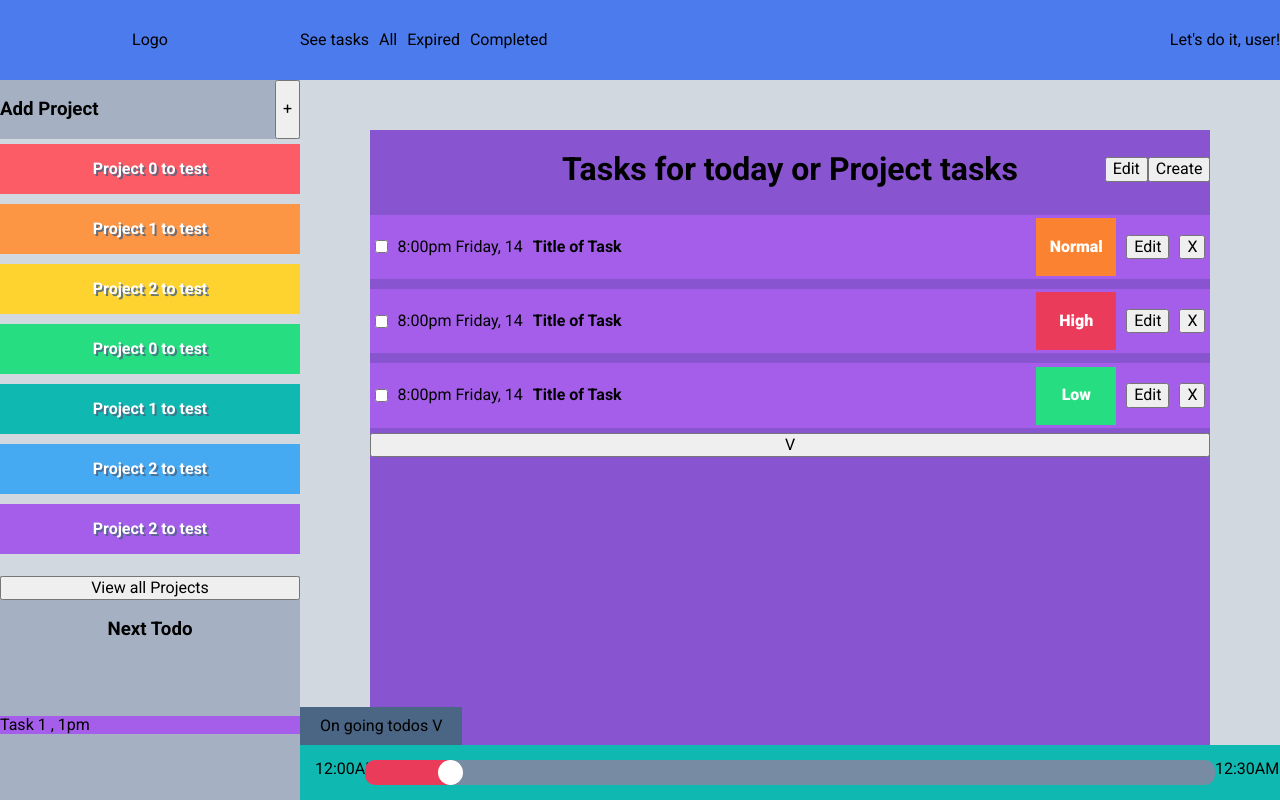
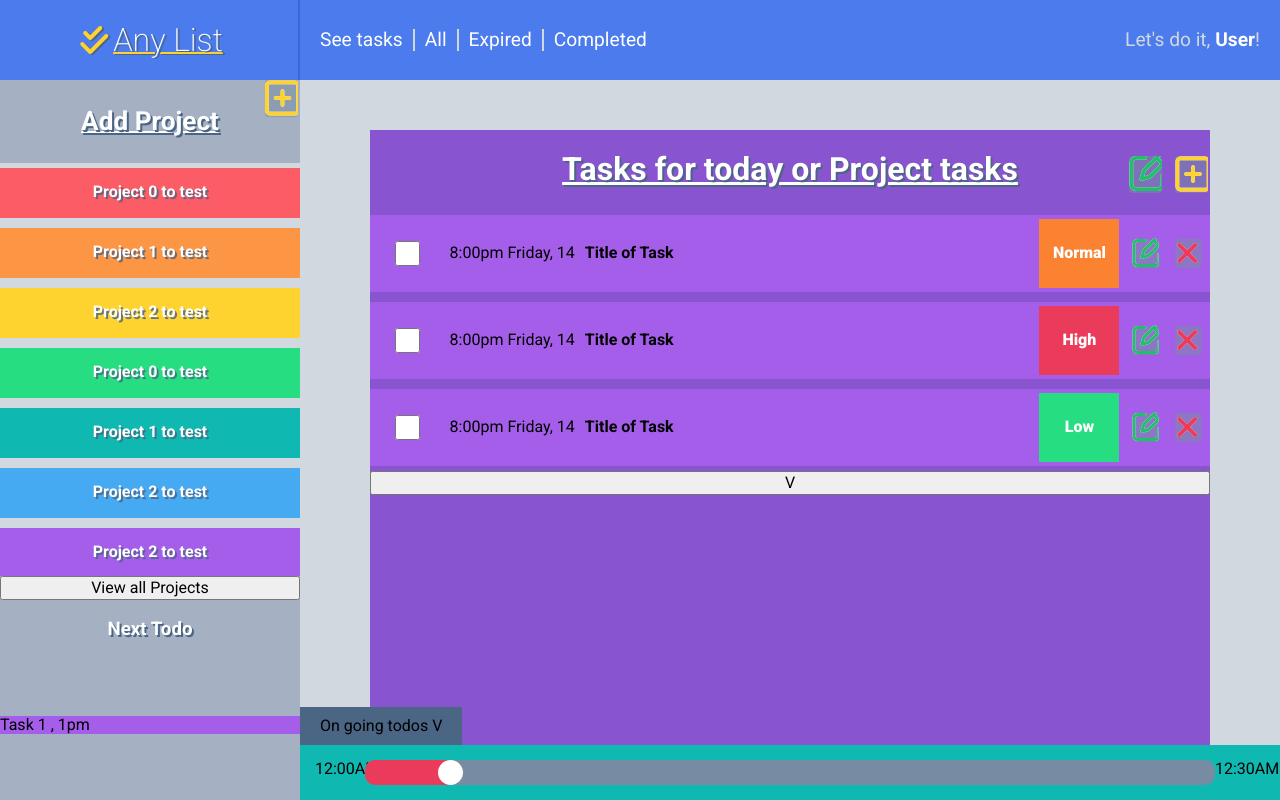
Before and after one commit to uryelah/Microverse-604-todo-list, a website built with webpack: page dist/index.html in a window 1280 px wide. Built offline with nearby package versions, Linux system fonts and the light colour scheme.

Commit message:
Add icons to todo buttons and spacing

```diff
--- a/dist/css/style.css
+++ b/dist/css/style.css
@@ -2,7 +2,7 @@
 /*------=======|FONTS|=======------*/
 /* ------------------------------- */
 
-@import url("https://fonts.googleapis.com/css?family=Roboto:100,400,700,900&display=swap");
+@import url("https://fonts.googleapis.com/css?family=Roboto:200,400,700,900&display=swap");
 
 /* ------------------------------- */
 /*------=====|COLOR PALET|=====------*/
@@ -42,6 +42,7 @@ body {
   grid-template-columns: 300px 1fr;
   height: 100vh;
   background-color: var(--twinkle-blue);
+  box-sizing: border-box;
 }
 
 button {
@@ -53,6 +54,8 @@ button {
   display: flex;
   width: 100%;
   justify-content: center;
+  color: #fff;
+  text-shadow: 2px 2px 0 var(--blue-horizon);
 }
 
 .action-btn {
@@ -266,6 +269,7 @@ button {
   grid-template-rows: 80px 1fr 200px;
   height: 100vh;
   background-color: var(--innuendo);
+  box-sizing: border-box;
 }
 
 .logo {
@@ -275,10 +279,54 @@ button {
   align-items: center;
   align-content: center;
   background-color: var(--c64-ntsc);
+  font-size: 2rem;
+  font-weight: 200;
+  text-shadow: 2px 1px 0 var(--blue-horizon);
+  border-right: 2px solid var(--royal-blue);
+}
+
+.logo i {
+  margin: 5px;
+  color: var(--flirtatious);
+}
+
+.logo span {
+  text-decoration: underline 2px var(--flirtatious);
+  color: #fff;
 }
 
 .projects-header {
-  justify-content: space-between;
+  justify-content: center;
+  text-decoration: underline 2px #fff;
+  box-sizing: border-box;
+  padding: 0 20px;
+  font-size: 1.4rem;
+  text-align: center;
+  position: relative;
+}
+
+.add-btn {
+  position: absolute;
+  right: 0;
+  display: flex;
+  width: fit-content;
+  padding: 0;
+  border: 0;
+  font-size: 2.5rem;
+  background-color: transparent;
+  margin-right: 2px;
+  color: var(--flirtatious);
+  height: 37px;
+  width: 33px;
+  overflow: hidden;
+  border-radius: 3px;
+  background-color: var(--blue-grey-50);
+}
+
+.add-btn i {
+  display: inline-block;
+  text-shadow: 0 0 0 #fff;
+  margin-top: -2px;
 }
 
 .projects-left {
@@ -290,6 +338,7 @@ button {
   align-items: center;
   overflow: scroll;
   height: 100%;
+  scrollbar-width: none;
 }
 
 .show-more {
@@ -306,6 +355,8 @@ button {
   scrollbar-width: none;
   align-items: center;
   background-color: var(--twinkle-blue);
+  scrollbar-width: none;
+  cursor: all-scroll;
 }
 
 .project {
@@ -319,6 +370,7 @@ button {
   cursor: pointer;
   color: #ffffff;
   text-shadow: 2px 2px 0 #4b6584d5;
+  flex-shrink: 0;
 }
 
 .project:nth-child(1n + 0) {
@@ -363,6 +415,10 @@ button {
   grid-column: 2;
   grid-row: 1;
   position: relative;
+  box-sizing: border-box;
+  height: 100vh;
+  overflow: scroll;
+  scrollbar-width: none;
 }
 
 /*------====|MAIN NAV|=====------*/
@@ -376,25 +432,47 @@ button {
 
 .nav-ul {
   margin: 0;
-  padding: 0;
   height: 100%;
   display: grid;
   align-items: center;
   grid-template-columns: repeat(4, max-content) 1fr max-content;
+  box-sizing: border-box;
+  padding: 0 20px;
+  overflow: hidden;
+  white-space: nowrap;
 }
 
 .nav-ul li {
   list-style: none;
   white-space: nowrap;
-  cursor: pointer;
 }
 
 .nav-ul li + li {
   margin-left: 10px;
+  padding-left: 10px;
+  border-left: 2px solid var(--twinkle-blue);
+}
+
+.left-nav {
+  cursor: pointer;
+}
+
+.left-nav, .right-nav {
+  font-weight: 400;
+  font-size: 1.2rem;
+  color: #fff;
 }
 
 .right-nav {
   grid-column: 6;
+  border-left: none !important;
+  color: var(--twinkle-blue);
+}
+
+.right-nav span {
+  color: #fff;
+  font-weight: 700;
+  cursor: pointer;
 }
 
 /*------====|MAIN CONTENT|=====------*/
@@ -406,9 +484,11 @@ button {
   justify-content: center;
   padding: 50px calc(50px + 2%);
   overflow-y: scroll;
+  scrollbar-width: none;
 }
 
 .main-list {
+  min-width: 450px;
   width: 100%;
   background-color: var(--gloomy-purple);
   display: flex;
@@ -418,6 +498,16 @@ button {
 
 .list-header {
   position: relative;
+  white-space: nowrap;
+  overflow: hidden;
+  height: 80px;
+  z-index: 100;
+}
+
+.list-header h1 {
+  color: #fff;
+  text-shadow: 2px 2px 0 var(--blue-horizon);
+  text-decoration: underline 3px #fff;
 }
 
 .group-right {
@@ -425,9 +515,21 @@ button {
   right: 0;
   top: 33%;
   height: 33%;
-  display: flex;
-  justify-content: center;
-  align-items: center;
+  display: grid;
+  grid-template-columns: repeat(2, 1fr);
+}
+
+.edit-btn {
+  color: var(--algal-fuel);
+}
+
+.group-right .edit-btn {
+  margin: 0 5px;
+  position: relative;
+}
+
+.edit-btn i {
+  margin-top: -5px;
 }
 
 .todos-container {
@@ -443,6 +545,8 @@ button {
   align-items: center;
   grid-template-columns: repeat(3, max-content) 1fr repeat(3, max-content);
   margin: 5px 0;
+  overflow-x: hidden;
+  white-space: nowrap;
 }
 
 .todo-complete,
@@ -452,6 +556,16 @@ button {
 .todo-edit,
 .todo-delete {
   margin: 20px 5px;
+}
+
+.todo-complete {
+  display: inline-block;
+  box-sizing: border-box;
+  border: 3px solid var(--nyc-taxi);
+  border-radius: 4px;
+  width: 25px;
+  height: 25px;
+  margin: 20px 25px;
 }
 
 .todo-priority {
@@ -481,8 +595,21 @@ button {
 .todo-edit {
   grid-column: 6;
 }
+
 .todo-delete {
   grid-column: 7;
+}
+
+.todo .add-btn {
+  transform: scale(0.8);
+}
+
+.todo .delete-btn {
+  position: relative;
+  color: var(--desire);
+}
+.todo .edit-btn {
+  position: relative;
 }
 
 /*------====|ON GOING BAR|=====------*/
--- a/dist/index.html
+++ b/dist/index.html
@@ -6,6 +6,7 @@
     <script src="./main.js"></script>
     <link rel="stylesheet" href="./css/style.css">
     <link rel="stylesheet" href="./css/normalize.css">
+    <script src="https://kit.fontawesome.com/bc4d064067.js" crossorigin="anonymous"></script>
     <title>Todo list</title>
 </head>
 <body>
@@ -148,7 +149,7 @@
                 <li id="see-all" class="left-nav todo-filter" >All</li>
                 <li id="see-expired"class="left-nav todo-filter" >Expired</li>
                 <li id="see-completed" class="left-nav todo-filter">Completed</li>
-                <li id="user" class="right-nav">Let's do it, user!</li>
+                <li id="user" class="right-nav">Let's do it, <span>User</span>!</li>
             </ul>
         </nav>
 
@@ -157,8 +158,8 @@
                 <header class="list-header header">
                     <h1>Tasks for today or Project tasks</h1>
                     <div class="group-right">
-                        <button id="edit-project">Edit</button>
-                        <button id="create-project">Create</button>
+                        <button id="edit-project" class="add-btn edit-btn"><i class="far fa-edit"></i></button>
+                        <button id="create-project" class="add-btn"><i class="far fa-plus-square"></i></button>
                     </div>
                 </header>
                 <button id="view-todos" class="show-more"> <span>V</span></button>
@@ -171,8 +172,9 @@
                         </div>
                         <h4 class="todo-title">Title of Task</h4>
                         <div class="todo-priority todo-normal">Normal</div>
-                        <button type="button" class="todo-edit">Edit</button>
-                        <button type="button" class="todo-delete">X</button>
+                        <button type="button" class="todo-edit add-btn edit-btn"><i class="far fa-edit"></i></button>
+                        <button type="button" class="todo-delete add-btn delete-btn"><i class="fas fa-times"></i>
+                        </button>
                     </article>
 
                     <article id="1-todo" class="todo">
@@ -183,8 +185,9 @@
                         </div>
                         <h4 class="todo-title">Title of Task</h4>
                         <div class="todo-priority todo-high">High</div>
-                        <button type="button" class="todo-edit">Edit</button>
-                        <button type="button" class="todo-delete">X</button>
+                        <button type="button" class="todo-edit add-btn edit-btn"><i class="far fa-edit"></i></button>
+                        <button type="button" class="todo-delete add-btn delete-btn"><i class="fas fa-times"></i>
+                        </button>
                     </article>
 
                     <article id="1-todo" class="todo">
@@ -195,8 +198,9 @@
                         </div>
                         <h4 class="todo-title">Title of Task</h4>
                         <div class="todo-priority todo-low">Low</div>
-                        <button type="button" class="todo-edit">Edit</button>
-                        <button type="button" class="todo-delete">X</button>
+                        <button type="button" class="todo-edit add-btn edit-btn"><i class="far fa-edit"></i></button>
+                        <button type="button" class="todo-delete add-btn delete-btn"><i class="fas fa-times"></i>
+                        </button>
                     </article>
 
                 </div>
@@ -217,11 +221,11 @@
         </article>
     </main>
     <aside class="left">
-        <header id="logo" class='logo'>Logo</header>
+        <header id="logo" class='logo'><i class="fas fa-check-double"></i><span>Any List</span></header>
         <section id="projects" class="projects-left">
             <header class="header projects-header">
                 <h3>Add Project</h3>
-                <button id="add-project" type="button">+</button>
+                <button id="add-project" class="add-btn" type="button"><i class="far fa-plus-square"></i></button>
             </header>
             <button id="view-projects" class="show-more" type="button">View all Projects</button>
             <div id="all-projects" class="projects-container">
```
